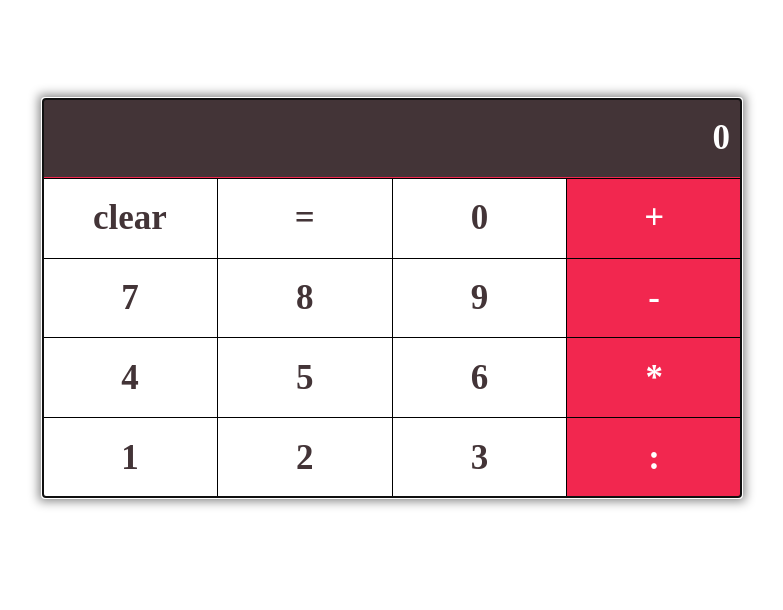
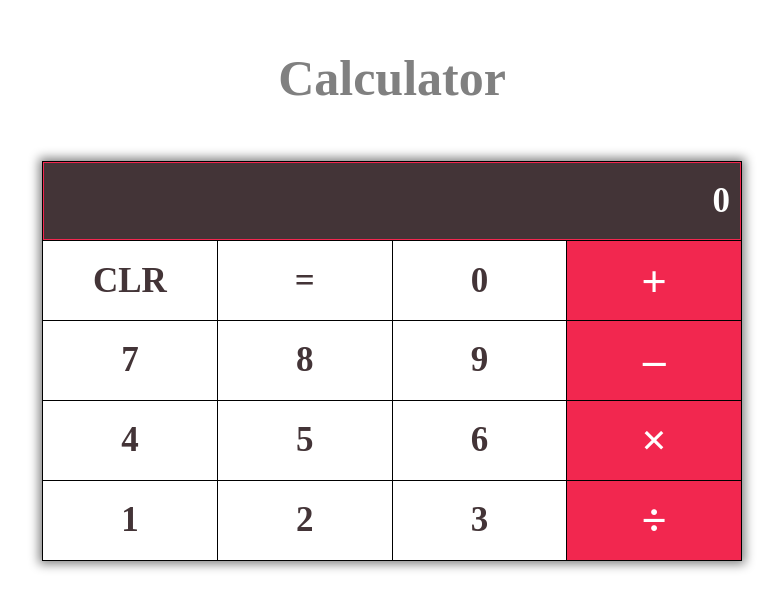
Before and after one commit to BajenovJsDeveloper/calculator, a React (Create React App) app: page / in a window 1280 px wide. Shown: the part 102-712 px from the top of the page, without its empty margins (248-1031 px from the left). Built offline with nearby package versions, Linux system fonts and the light colour scheme.

Commit message:
Want to add Reducer

```diff
--- a/src/components/App.tsx
+++ b/src/components/App.tsx
@@ -1,4 +1,4 @@
-import React, { useState, useRef, useEffect } from 'react';
+import React, { useState, useRef, useEffect, useReducer } from 'react';
 
 import '../index.scss';
 
@@ -21,15 +21,21 @@ interface DigitsProps {
   handleDigit: (num: string | undefined) => void;
 }
 
+function reducer(state:{name:string}, action:{type:string}){
+  switch(action.type){
+    case 'ADD':
+      return {...state, name:'hello'}
+  }
+  return {...state};
+}
+
 const EqualButton: React.FC<EqualProps> = (
   props: EqualProps
 ): React.ReactElement => {
   const { handleEqual, tabId } = props;
 
   return (
-    <div className="box equal"
-      tabIndex={tabId}
-      onClick={handleEqual}>
+    <div className="box equal" tabIndex={tabId} onClick={handleEqual}>
       =
     </div>
   );
@@ -39,30 +45,36 @@ const DisplayResult: React.FC<ResultProps> = (
   props: ResultProps
 ): React.ReactElement => {
   let { result } = props;
-  result = result === null? '0': result;
+  result = result === null ? '0' : result;
 
-  return (
-      <div className="box result">{result}</div>
-    );
+  return <div className="box result">{result}</div>;
 };
 
 const Digits: React.FC<DigitsProps> = (props: DigitsProps) => {
   const { handleDigit } = props;
-  const digits:Array<number> = [0, 7, 8, 9, 4, 5, 6, 1, 2, 3];
+  const digits: Array<number> = [0, 7, 8, 9, 4, 5, 6, 1, 2, 3];
   const numberClick = (ev: React.SyntheticEvent<HTMLDivElement>) => {
     const tr = ev.target as HTMLElement;
     handleDigit(tr.dataset.id);
   };
 
+  const keyClick = (ev:React.KeyboardEvent<HTMLDivElement>) => {
+    const item = ev.target as HTMLElement;
+    if(ev.keyCode === 32){
+      item.click();
+    }
+  }
+
   return (
     <>
-      {digits.map((item:number, idx:number) => (
+      {digits.map((item: number, idx: number) => (
         <div
           key={`${item}a`}
           onClick={(ev) => numberClick(ev)}
           className="box"
           data-id={item}
-          tabIndex={idx+1}
+          onKeyDown={keyClick}
+          tabIndex={item+2}
         >
           {item}
         </div>
@@ -71,56 +83,62 @@ const Digits: React.FC<DigitsProps> = (props: DigitsProps) => {
   );
 };
 
-
 interface ClearProps {
   handleClear: () => void;
   tabId: number;
 }
 
-const ClearButton:React.FC<ClearProps> = (props:ClearProps) => {
+const ClearButton: React.FC<ClearProps> = (props: ClearProps) => {
   const { handleClear, tabId } = props;
+
   return (
-      <div className='box action clear'
-        tabIndex={tabId}
-        onClick={handleClear}>
-        clear
+    <div className="box action clear" tabIndex={tabId} onClick={handleClear}>
+      CLR
     </div>
   );
-}
+};
 
-interface ActionsProps{
-  handleAction: (act:string) => void;
+interface ActionsProps {
+  handleAction: (act: string) => void;
   tabId: number;
 }
 
-const Actions: React.FC<ActionsProps> = (props:ActionsProps) => {
+const Actions: React.FC<ActionsProps> = (props: ActionsProps) => {
+  const { handleAction, tabId } = props;
+  const divide = <React.Fragment>&divide;</React.Fragment>;
+  const multiply = <React.Fragment>&times;</React.Fragment>;
+  const minus = <React.Fragment>&ndash;</React.Fragment>;
+  const plus = <React.Fragment>&#43;</React.Fragment>;
+  const elems: Array<JSX.Element> = [ plus, minus, multiply, divide];
+  const actItem: Array<string> = ['+', '-', '*', ':'];
 
-  const { handleAction, tabId } = props;
-  const act: Array<string> = ['+','-','*',':'];
-
-  const actClick = (e:React.SyntheticEvent<HTMLDivElement>) => {
+  const actClick = (e: React.SyntheticEvent<HTMLDivElement>) => {
     const item = e.target as HTMLElement;
-    if(!!item.dataset.act) handleAction(item.dataset.act);
-  }
+    if (!!item.dataset.act) handleAction(item.dataset.act);
+  };
   return (
     <div className="actions">
-        {
-          act.map((act: string, idx: number) => (<div key={act}
+      {actItem.map((actItem: string, idx: number) => (
+        <div
+          key={actItem}
           className="box action"
           onClick={actClick}
           tabIndex={idx + tabId}
-            data-act={act}>{act}</div>))
-        }
+          data-act={actItem}
+        >
+          {elems[idx]}
+        </div>
+      ))}
     </div>
   );
-}
+};
 
-const resultInit: ResultInit  = {
+const resultInit: ResultInit = {
   res: null,
   a: null,
-  b:null,
-  action:null,
-}
+  b: null,
+  action: null,
+};
 interface ResultInit {
   res: null | string;
   a: null | string;
@@ -128,162 +146,172 @@ interface ResultInit {
   action: null | string;
 }
 
-function resultToString(digit: string, result: ResultInit):[string, string, string] {
-  let a: string = (result.a === null)? '': result.a;
-  let b: string = (result.b === null)? '': result.b;
-  let act = (result.action === null)? '': result.action;
+function resultToString(
+  digit: string,
+  result: ResultInit
+): [string, string, string] {
+  let a: string = result.a === null ? '' : result.a;
+  let b: string = result.b === null ? '' : result.b;
+  let act = result.action === null ? '' : result.action;
   let res = '';
-  if(!act){
+  if (!act) {
     console.log(a);
-    a = ((a+digit).length < 16)? Number(`${a}${digit}`).toString().split('').slice(0,15).join('') : a;
+    a =
+      (a + digit).length < 16
+        ? Number(`${a}${digit}`).toString().split('').slice(0, 15).join('')
+        : a;
+  } else {
+    b =
+      (b + digit).length < 16
+        ? Number(`${b}${digit}`).toString().split('').slice(0, 15).join('')
+        : b;
   }
-  else{
-    b = ((b+digit).length < 16)? Number(`${b}${digit}`).toString().split('').slice(0,15).join('') : b;
-  }
-  res= `${a} ${act} ${b}`;
-  return [a, b, res]
+  res = `${a} ${act} ${b}`;
+  return [a, b, res];
 }
 
-interface Rref extends HTMLDivElement{
+interface Rref extends HTMLDivElement {
   readonly current: HTMLDivElement | null;
 }
 
 const Calculator: React.FC = () => {
   const [result, setResult] = useState<ResultInit>(resultInit);
-  const Ref:React.RefObject<Rref> = React.createRef();
-
+  const [state, dispatch] = useReducer(reducer, {name:''});
+  const Ref: React.RefObject<Rref> = React.createRef();
 
   const handleDigit = (digit: string | undefined) => {
-    if(digit){
-      let [a,b,res] = resultToString(digit, result);
-      if(!result.action) {
-        setResult({...result, a: a, res: res});
+    if (digit) {
+      let [a, b, res] = resultToString(digit, result);
+      if (!result.action) {
+        setResult({ ...result, a: a, res: res });
+      } else {
+        setResult({ ...result, b: b, res: res });
       }
-      else{
-        setResult({...result, b: b, res: res});
     }
+    dispatch({type:'ADD'});
+  };
+
+  const handleEqual = () => {
+    if (result.a && result.b && result.action) {
+      const res = calculate(result.a, result.b, result.action);
+      setResult({ action: null, b: null, a: null, res: res });
     }
   };
 
-  const handleEqual = () => {
-    if(result.a && result.b && result.action){
-      const res = calculate(result.a, result.b, result.action);
-      setResult({action: null, b: null, a: null, res: res});
-    }
-  };
-
-  const calculate = (a: string | null,b: string | null, act: string | null) => {
-
-    if(a && b && act){
+  const calculate = (
+    a: string | null,
+    b: string | null,
+    act: string | null
+  ) => {
+    if (a !== null && b !== null && act !== null) {
       let res = '';
-      console.log(a,b,act);
+      // console.log(a, b, act);
       switch (act) {
-        case "+":
+        case '+':
           res = (Number(a) + Number(b)).toString();
           break;
-        case "-":
+        case '-':
           res = (Number(a) - Number(b)).toString();
           break;
-        case "*":
+        case '*':
           res = (Number(a) * Number(b)).toString();
           break;
-        case ":":
+        case ':':
           let calc = (Number(a) / Number(b)).toString();
-          res = (calc === 'Infinity' || calc === '-Infinity')? RESULT_ERROR : calc;
-          break;
-
+            res = isNaN(Number(calc))? '0' : calc;
+            res = (calc === 'Infinity' || calc === '-Infinity') ? RESULT_ERROR : res;
       }
       return res;
     }
     return '';
-  }
+  };
 
   const handleClear = () => {
     setResult(resultInit);
   };
-  const handleAction = (act:string) => {
-    let res:string = (result.res === null)? '' : result.res;
+  const handleAction = (act: string) => {
+    let res: string = result.res === null ? '' : result.res;
     let a = result.a;
-    if(a){
-      if(!result.b){
-        // debugger;
-        res = (result.action)?
-          `${res.split('').slice(0,-3).join('')} ${act} `:
-          `${a} ${act} `;
-      }
-      else{
+    if (a) {
+      if (!result.b) {
+        res = result.action
+          ? `${res.split('').slice(0, -3).join('')} ${act} `
+          : `${a} ${act} `;
+      } else {
         let calc = calculate(result.a, result.b, result.action);
         console.log(calc);
-        if(calc !== RESULT_ERROR){
-          if(Number(calc) > Number.MAX_SAFE_INTEGER || Number(calc) < Number.MIN_SAFE_INTEGER){
+        if (calc !== RESULT_ERROR) {
+          if (
+            Number(calc) > Number.MAX_SAFE_INTEGER ||
+            Number(calc) < Number.MIN_SAFE_INTEGER
+          ) {
             calc = Number(calc).toExponential();
-            setResult({a: null, res: calc, b: null, action: null});
-            return
+            setResult({ a: null, res: calc, b: null, action: null });
+            return;
           }
           a = calc;
           res = `${a} ${act} `;
-        }
-        else {
-         setResult({a: null, res: RESULT_ERROR, b: null, action: null});
-         return
+        } else {
+          setResult({ a: null, res: RESULT_ERROR, b: null, action: null });
+          return;
         }
       }
-      setResult({a: a, res: res, b: null, action: act});
+      setResult({ a: a, res: res, b: null, action: act });
     }
-  }
+  };
 
-  const keyPress = (keyboard:React.KeyboardEvent<HTMLDivElement>) =>  {
+  const keyPress = (keyboard: React.KeyboardEvent<HTMLDivElement>) => {
     console.log(keyboard.keyCode, keyboard.key);
-    const keyAction = keyboard.key;
-    const keyNumber =  keyboard.key;
-    const keyCode = keyboard.keyCode;
+    const keyAction: string = keyboard.key;
+    const keyNumber: string = keyboard.key;
+    const keyCode: number = keyboard.keyCode;
 
-    switch(keyAction){
+    switch (keyAction) {
       case '+':
-        handleAction(keyAction)
+        handleAction(keyAction);
         //
         break;
       case '-':
-        handleAction(keyAction)
+        handleAction(keyAction);
         //
         break;
       case '*':
-        handleAction(keyAction)
+        handleAction(keyAction);
         //
         break;
       case '/':
-        handleAction(keyAction)
+        handleAction(':');
         //
         break;
       case 'Enter':
         handleEqual();
       //
     }
-    if(NUMBERS.includes(keyNumber)) {
+    if (NUMBERS.includes(keyNumber)) {
       handleDigit(keyNumber);
     }
-    if(keyCode == BACKSPACE || keyCode == DELETE || keyCode == ESCAPE){
+    if (keyCode == BACKSPACE || keyCode == DELETE || keyCode == ESCAPE) {
       handleClear();
     }
-  }
+  };
 
-  useEffect(()=>{
-    if(Ref.current) Ref.current.focus();
-  },[Ref]);
-
+  useEffect(() => {
+    if (Ref.current) Ref.current.focus();
+  }, [Ref.current]);
 
   return (
     <>
+      <h1>Calculator {state.name}</h1>
       <div className="container" onKeyDown={keyPress} tabIndex={-1} ref={Ref}>
         <DisplayResult result={result.res} />
         <div className="digits">
           <div className="d-grid">
-            <ClearButton handleClear={handleClear} tabId={0}/>
-            <EqualButton handleEqual={handleEqual} tabId={15}/>
+            <ClearButton handleClear={handleClear} tabId={1} />
+            <EqualButton handleEqual={handleEqual} tabId={2} />
             <Digits handleDigit={handleDigit} />
           </div>
         </div>
-        <Actions handleAction={handleAction} tabId={11}/>
+        <Actions handleAction={handleAction} tabId={12} />
       </div>
     </>
   );
--- a/src/index.scss
+++ b/src/index.scss
@@ -12,6 +12,7 @@ body {
     margin: 0;
     padding: 0;
   }
+
 }
 // ------------  main container  ----
 #root {
@@ -20,9 +21,14 @@ body {
   display: flex;
   justify-content: center;
   align-items: center;
-  .box{
-  	/* select is none*/
-  	-webkit-user-select: none;
+  flex-direction: column;
+  h1{
+  	color:gray;
+  	font-size: 50px;
+  }
+  .box {
+    /* select is none*/
+    -webkit-user-select: none;
     /* user-select -- это нестандартное свойство */
     -moz-user-select: none;
     /* поэтому нужны префиксы */
@@ -43,6 +49,7 @@ body {
     grid-gap: 1px;
     font-weight: bold;
     box-shadow: 0 0 10px 3px grey;
+    outline-style: none;
     .result {
       display: flex;
       align-items: center;
@@ -77,8 +84,15 @@ body {
         background-color: white;
         font-size: 35px;
         cursor: pointer;
+        transition: 0.3s;
         &:hover {
-          opacity: 0.6;
+          opacity: 0.9;
+        }
+        &:active{
+        	transform: scale(0.95);
+        	background-color: rgba(0, 96, 128, 1);
+        	color:white;
+        	opacity: 1;
         }
       }
     }
@@ -94,15 +108,22 @@ body {
         background-color: #f2274f;
         color: white;
         font-size: 50px;
+        transition: 0.3s;
       }
       .box {
         display: flex;
         justify-content: center;
         align-items: center;
-        font-size: 35px;
+        font-size: 45px;
         cursor: pointer;
         &:hover {
           opacity: 0.6;
+        }
+        &:active{
+        	transform: scale(0.95);
+        	background-color: rgba(128, 0, 0, 1);
+        	color:white;
+        	opacity: 1;
         }
       }
     }
```
Lines whose indentation alone changed are shown as unchanged.
